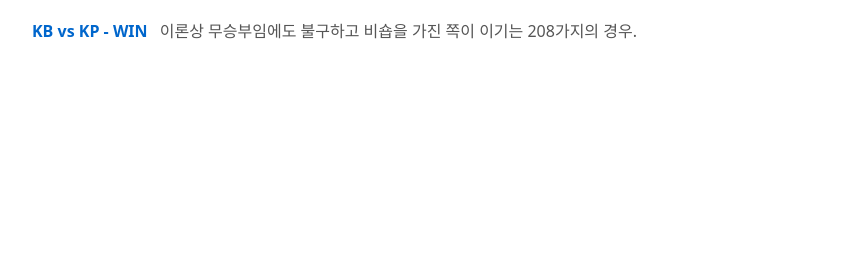
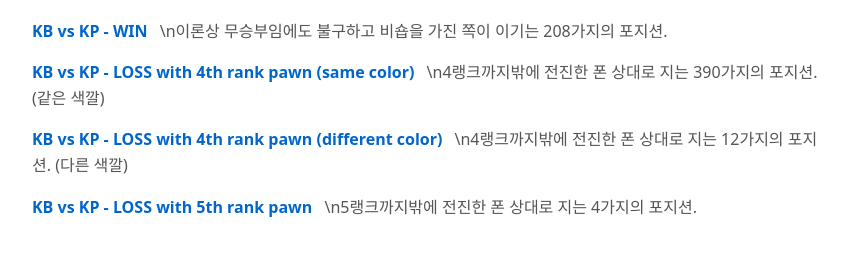
Before and after one commit to Aiki11/Aiki11.github.io, a plain HTML site: page index.html in a window 1280 px wide. Shown: the part 94-350 px from the top of the page, without its empty margins (208-1056 px from the left). Drawn offline with Linux system fonts and the light colour scheme.

Commit message:
Update index.html

```diff
--- a/index.html
+++ b/index.html
@@ -33,8 +33,24 @@
 
   <div class="item">
     <a href="chess/bishop/kb_vs_kp_wdl_plus2.html">KB vs KP - WIN</a>
-    <span class="desc">이론상 무승부임에도 불구하고 비숍을 가진 쪽이 이기는 208가지의 경우.</span>
+    <span class="desc">\n이론상 무승부임에도 불구하고 비숍을 가진 쪽이 이기는 208가지의 포지션.</span>
   </div>
+
+  <div class="item">
+    <a href="chess/bishop/kb_vs_kp_lose_4rank_same.html">KB vs KP - LOSS with 4th rank pawn (same color)</a>
+    <span class="desc">\n4랭크까지밖에 전진한 폰 상대로 지는 390가지의 포지션. (같은 색깔)</span>
+  </div>
+
+  <div class="item">
+    <a href="chess/bishop/kb_vs_kp_lose_4rank_diff.html">KB vs KP - LOSS with 4th rank pawn (different color)</a>
+    <span class="desc">\n4랭크까지밖에 전진한 폰 상대로 지는 12가지의 포지션. (다른 색깔)</span>
+  </div>
+
+  <div class="item">
+    <a href="chess/bishop/kb_vs_kp_lose_5rank.html">KB vs KP - LOSS with 5th rank pawn</a>
+    <span class="desc">\n5랭크까지밖에 전진한 폰 상대로 지는 4가지의 포지션.</span>
+  </div>
+
 
 </body>
 </html>
```
